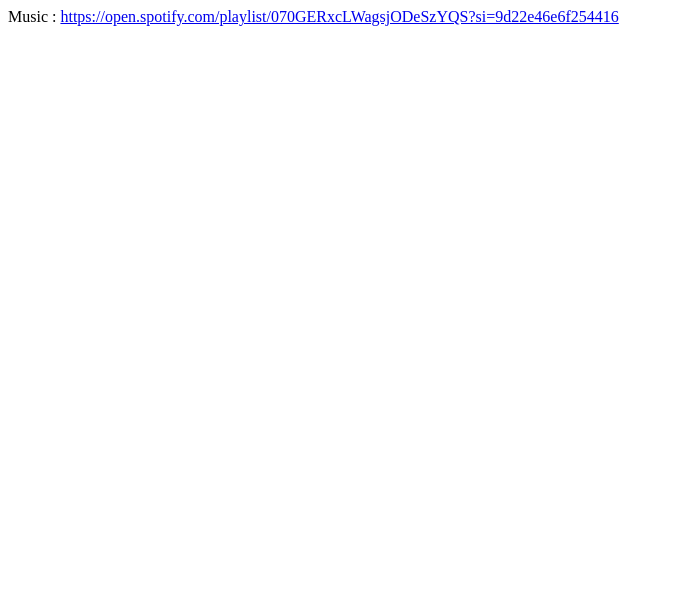
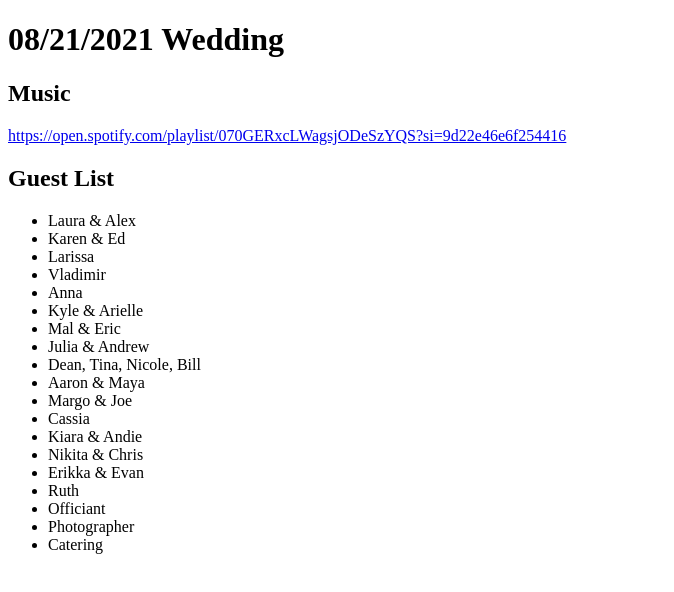
Before and after one commit to getaclue00/08212021, a plain HTML site: page index.html in a window 1280 px wide. Shown: the whole page, without its empty margins (0-674 px from the left). Drawn offline with Linux system fonts and the light colour scheme.

Commit message:
added guest list

```diff
--- a/index.html
+++ b/index.html
@@ -8,8 +8,32 @@
 </head>
 
 <body>
-  Music : <a
+  <h1>08/21/2021 Wedding</h1>
+  <h2>Music</h2>
+  <a
     href="https://open.spotify.com/playlist/070GERxcLWagsjODeSzYQS?si=9d22e46e6f254416">https://open.spotify.com/playlist/070GERxcLWagsjODeSzYQS?si=9d22e46e6f254416</a>
+  <h2>Guest List</h2>
+  <ul>
+    <li>Laura & Alex</li>
+    <li>Karen & Ed</li>
+    <li>Larissa</li>
+    <li>Vladimir</li>
+    <li>Anna</li>
+    <li>Kyle & Arielle</li>
+    <li>Mal & Eric</li>
+    <li>Julia & Andrew</li>
+    <li>Dean, Tina, Nicole, Bill</li>
+    <li>Aaron & Maya</li>
+    <li>Margo & Joe</li>
+    <li>Cassia</li>
+    <li>Kiara & Andie</li>
+    <li>Nikita & Chris</li>
+    <li>Erikka & Evan</li>
+    <li>Ruth</li>
+    <li>Officiant</li>
+    <li>Photographer</li>
+    <li>Catering</li>
+  </ul>
 </body>
 
 </html>
```
